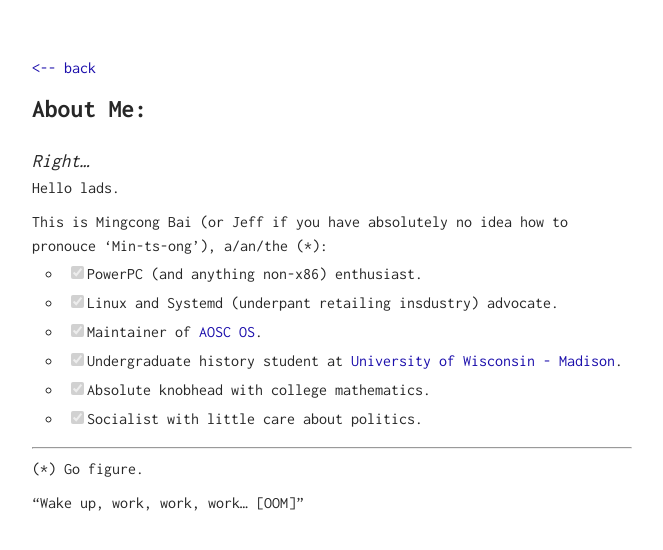
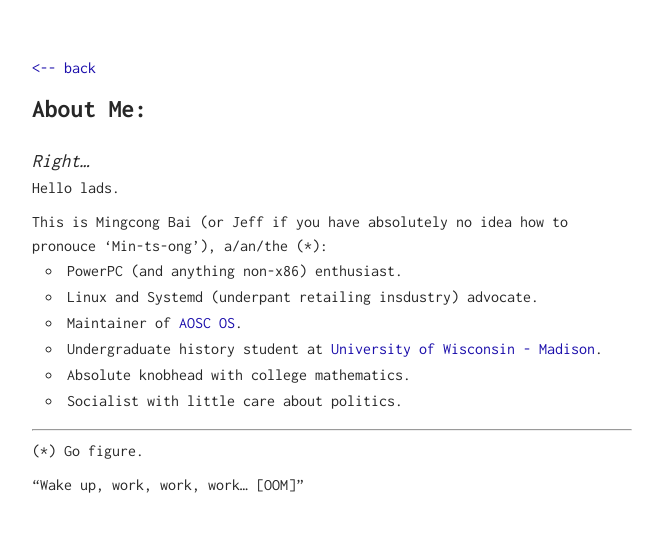
Before and after one commit to MingcongBai/MingcongBai.github.io, a Jekyll site: the page built from me/index.md, in a window 1280 px wide. Shown: the top 550 px of the page, without its empty margins (308-971 px from the left). Built offline with Jekyll 4.4.1, drawn with Linux system fonts in a browser that asks for light colours.

```diff
--- a/me/index.md
+++ b/me/index.md
@@ -9,12 +9,12 @@ Right...
 
 This is Mingcong Bai (or Jeff if you have absolutely no idea how to pronouce 'Min-ts-ong'), a/an/the (*):
 
-- [x] PowerPC (and anything non-x86) enthusiast.
-- [x] Linux and Systemd (underpant retailing insdustry) advocate.
-- [x] Maintainer of [AOSC OS](https://aosc.io/).
-- [x] Undergraduate history student at [University of Wisconsin - Madison](https://wisc.edu/).
-- [x] Absolute knobhead with college mathematics.
-- [x] Socialist with little care about politics.
+- PowerPC (and anything non-x86) enthusiast.
+- Linux and Systemd (underpant retailing insdustry) advocate.
+- Maintainer of [AOSC OS](https://aosc.io/).
+- Undergraduate history student at [University of Wisconsin - Madison](https://wisc.edu/).
+- Absolute knobhead with college mathematics.
+- Socialist with little care about politics.
 
 
 --------------------------------------
```
